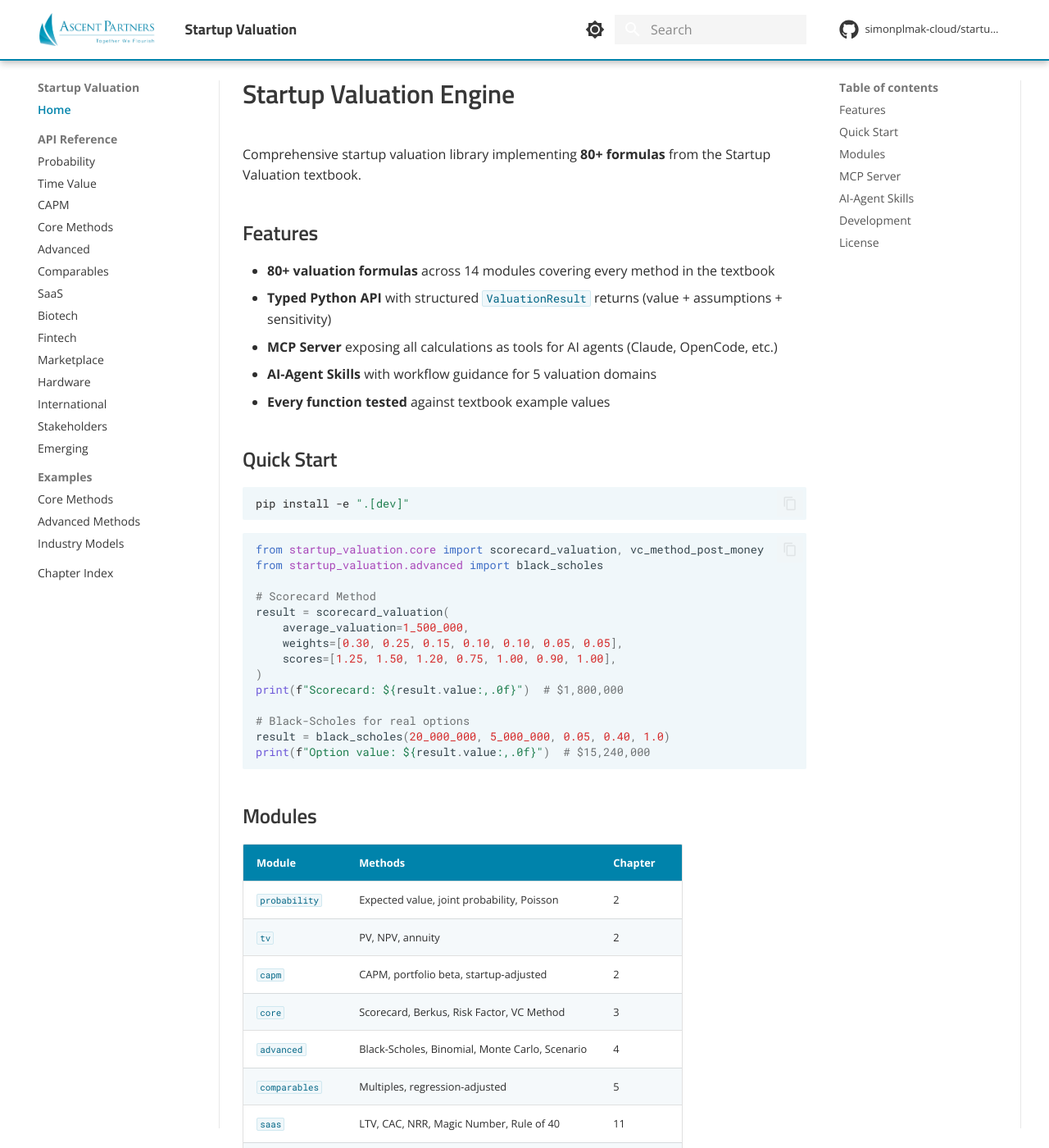
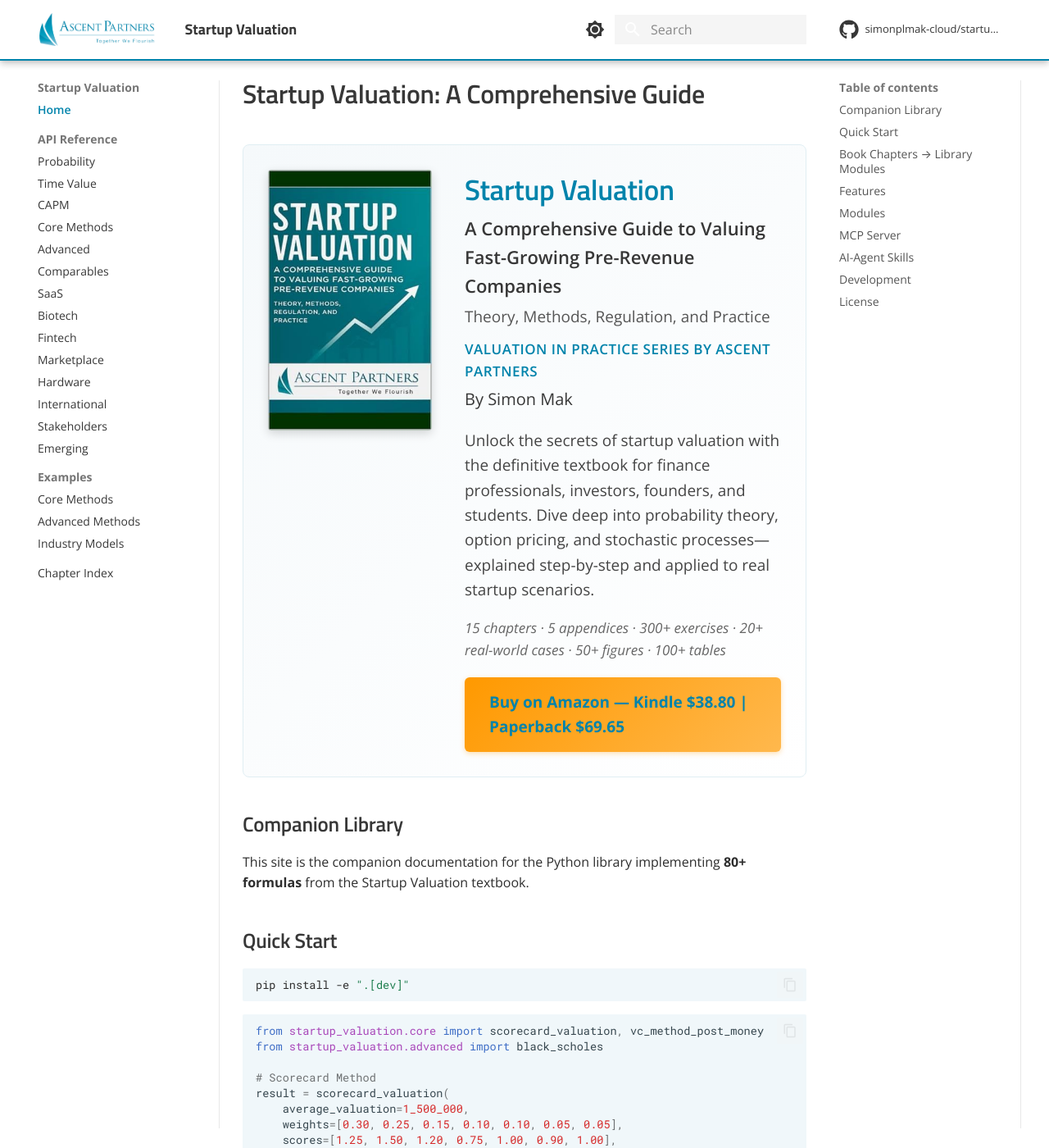
Before and after one commit to simonplmak-cloud/startup-valuation, an MkDocs documentation site: the page built from docs/index.md, in a window 1280 px wide and 1400 px high. Shown: the whole window at 82% size. Built offline with MkDocs 1.6.1 and Material for MkDocs 9.7.7, drawn with Linux system fonts in a browser that asks for light colours; comment, search, counter and statistics services are not loaded; some of the changed text lies outside the part shown.

Commit message:
Align docs site with Startup Valuation book on Amazon
Add book hero section with cover image, description, and purchase CTA
to homepage. Include chapter-to-module mapping table and footer link
to Valuation in Practice Series on Amazon.

````diff
--- a/docs/assets/stylesheets/extra.css
+++ b/docs/assets/stylesheets/extra.css
@@ -184,3 +184,123 @@
 ::-webkit-scrollbar-thumb:hover {
   background: #006585;
 }
+
+/* ── Book Hero Section ────────────────────────────────────────────── */
+.book-hero {
+  display: flex;
+  gap: 2rem;
+  align-items: flex-start;
+  margin: 1.5rem 0 2rem;
+  padding: 1.5rem;
+  background: linear-gradient(135deg, #f5f9fb 0%, #ffffff 100%);
+  border-radius: 8px;
+  border: 1px solid #e0eef3;
+}
+
+.book-cover {
+  flex-shrink: 0;
+  width: 200px;
+}
+
+.book-cover img {
+  width: 100%;
+  height: auto;
+  border-radius: 4px;
+  box-shadow: 0 4px 12px rgba(0, 0, 0, 0.15);
+}
+
+.book-info {
+  flex: 1;
+  min-width: 0;
+}
+
+.book-info h2 {
+  margin-top: 0;
+  margin-bottom: 0.25rem;
+  color: #0083AB;
+  font-size: 1.75rem;
+}
+
+.book-subtitle {
+  font-size: 1.1rem;
+  font-weight: 600;
+  color: #373737;
+  margin: 0.25rem 0;
+}
+
+.book-subtitle-2 {
+  font-size: 0.95rem;
+  color: #555;
+  margin: 0.25rem 0 0.5rem;
+}
+
+.book-series {
+  font-size: 0.85rem;
+  color: #0083AB;
+  font-weight: 600;
+  margin: 0.5rem 0 0.25rem;
+  text-transform: uppercase;
+  letter-spacing: 0.5px;
+}
+
+.book-author {
+  font-size: 1rem;
+  color: #373737;
+  margin: 0.25rem 0 0.75rem;
+}
+
+.book-description {
+  font-size: 0.95rem;
+  line-height: 1.6;
+  color: #444;
+  margin-bottom: 0.75rem;
+}
+
+.book-features {
+  font-size: 0.85rem;
+  color: #666;
+  margin-bottom: 1rem;
+  font-style: italic;
+}
+
+.amazon-btn {
+  display: inline-block;
+  padding: 0.75rem 1.5rem;
+  background: linear-gradient(135deg, #FF9900 0%, #FFB84D 100%);
+  color: #000000;
+  font-weight: 700;
+  font-size: 0.95rem;
+  text-decoration: none;
+  border-radius: 6px;
+  transition: all 0.2s ease;
+  box-shadow: 0 2px 6px rgba(255, 153, 0, 0.3);
+}
+
+.amazon-btn:hover {
+  background: linear-gradient(135deg, #E68A00 0%, #FFA833 100%);
+  color: #000000;
+  transform: translateY(-1px);
+  box-shadow: 0 4px 10px rgba(255, 153, 0, 0.4);
+}
+
+/* ── Responsive: Book Hero ────────────────────────────────────────── */
+@media (max-width: 768px) {
+  .book-hero {
+    flex-direction: column;
+    align-items: center;
+    text-align: center;
+  }
+
+  .book-cover {
+    width: 160px;
+  }
+
+  .book-info h2 {
+    font-size: 1.5rem;
+  }
+
+  .amazon-btn {
+    width: 100%;
+    text-align: center;
+  }
+}
--- a/docs/index.md
+++ b/docs/index.md
@@ -1,14 +1,30 @@
-# Startup Valuation Engine
+# Startup Valuation: A Comprehensive Guide
 
-Comprehensive startup valuation library implementing **80+ formulas** from the Startup Valuation textbook.
+<div class="book-hero">
+  <div class="book-cover">
+    <img src="assets/images/book-cover.jpg" alt="Startup Valuation book cover">
+  </div>
+  <div class="book-info">
+    <h2>Startup Valuation</h2>
+    <p class="book-subtitle">A Comprehensive Guide to Valuing Fast-Growing Pre-Revenue Companies</p>
+    <p class="book-subtitle-2">Theory, Methods, Regulation, and Practice</p>
+    <p class="book-series">Valuation in Practice Series by Ascent Partners</p>
+    <p class="book-author">By Simon Mak</p>
+    <p class="book-description">
+      Unlock the secrets of startup valuation with the definitive textbook for finance professionals, investors, founders, and students. Dive deep into probability theory, option pricing, and stochastic processes—explained step-by-step and applied to real startup scenarios.
+    </p>
+    <p class="book-features">
+      15 chapters · 5 appendices · 300+ exercises · 20+ real-world cases · 50+ figures · 100+ tables
+    </p>
+    <a href="https://www.amazon.com/Startup-Valuation-Comprehensive-Fast-Growing-Pre-Revenue-ebook/dp/B0FYTGNVWS/" class="amazon-btn" target="_blank" rel="noopener">
+      Buy on Amazon — Kindle $38.80 | Paperback $69.65
+    </a>
+  </div>
+</div>
 
-## Features
+## Companion Library
 
-- **80+ valuation formulas** across 14 modules covering every method in the textbook
-- **Typed Python API** with structured `ValuationResult` returns (value + assumptions + sensitivity)
-- **MCP Server** exposing all calculations as tools for AI agents (Claude, OpenCode, etc.)
-- **AI-Agent Skills** with workflow guidance for 5 valuation domains
-- **Every function tested** against textbook example values
+This site is the companion documentation for the Python library implementing **80+ formulas** from the Startup Valuation textbook.
 
 ## Quick Start
 
@@ -32,6 +48,30 @@
 result = black_scholes(20_000_000, 5_000_000, 0.05, 0.40, 1.0)
 print(f"Option value: ${result.value:,.0f}")  # $15,240,000
 ```
+
+## Book Chapters → Library Modules
+
+| Chapter | Topic | Library Module |
+|---------|-------|----------------|
+| 1 | Introduction to Startup Valuation | — |
+| 2 | Probability, TVM, CAPM | `probability`, `tv`, `capm` |
+| 3 | Core Valuation Methods | `core` |
+| 4 | Advanced Methods | `advanced` |
+| 5 | Comparables & Multiples | `comparables` |
+| 6–10 | Specialized Topics | See textbook |
+| 11 | Industry-Specific Models | `saas`, `biotech`, `fintech`, `marketplace`, `hardware` |
+| 12 | International Valuation | `international` |
+| 13 | Stakeholder Analysis | `stakeholders` |
+| 14 | Emerging Methods | `emerging` |
+| 15 | Conclusion & Best Practices | — |
+
+## Features
+
+- **80+ valuation formulas** across 14 modules covering every method in the textbook
+- **Typed Python API** with structured `ValuationResult` returns (value + assumptions + sensitivity)
+- **MCP Server** exposing all calculations as tools for AI agents (Claude, OpenCode, etc.)
+- **AI-Agent Skills** with workflow guidance for 5 valuation domains
+- **Every function tested** against textbook example values
 
 ## Modules
 
--- a/mkdocs.yml
+++ b/mkdocs.yml
@@ -48,7 +48,7 @@
       name: Ascent Partners on LinkedIn
   generator: false
 
-copyright: "© 2026 Ascent Partners Group Ltd, All rights reserved."
+copyright: "© 2026 Ascent Partners Group Ltd, All rights reserved. | Part of the <a href='https://www.amazon.com/Startup-Valuation-Comprehensive-Fast-Growing-Pre-Revenue-ebook/dp/B0FYTGNVWS/' target='_blank' rel='noopener'>Valuation in Practice Series</a>"
 
 plugins:
   - search
````
Also changed, not shown: specs/book-alignment/plan.md (added, +42 -0 lines), specs/book-alignment/requirements.md (added, +44 -0 lines), specs/book-alignment/tasks.md (added, +27 -0 lines), docs/assets/images/book-cover.jpg (added).
